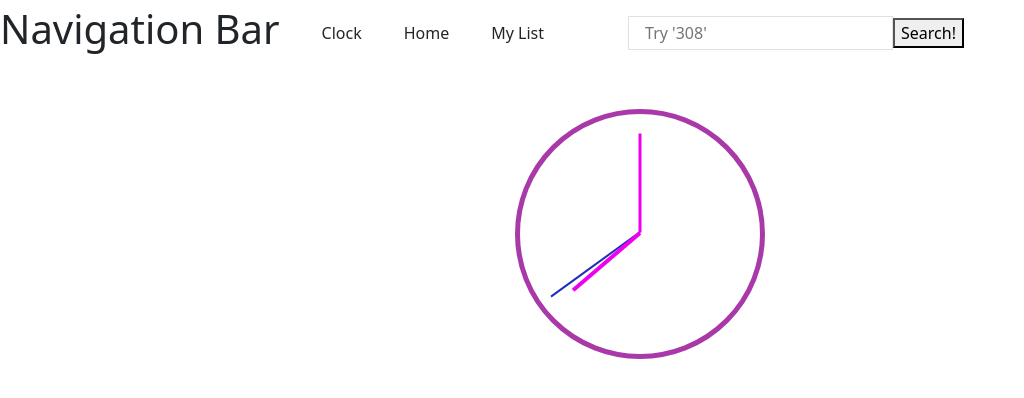
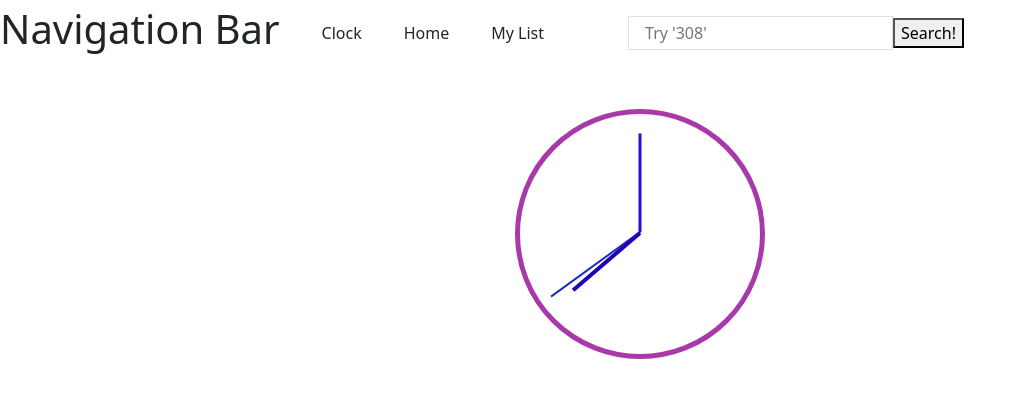
Before and after one commit to kayle-ervin1510/Personal_Project, a React (Vite) app in the folder personal_proj_front/: page /clock in a window 1280 px wide. Shown: the top 398 px of the page, without its empty margins (0-1024 px from the left). Built offline with nearby package versions, Linux system fonts and the light colour scheme.

Commit message:
changed the color of the clock hands

```diff
--- a/personal_proj_front/src/components/clock.css
+++ b/personal_proj_front/src/components/clock.css
@@ -30,12 +30,13 @@ section span:nth-child(3) {
     left: 10%;
     width: 40%;
     height: 4px;
+    background: rgb(32, 2, 183);
 }
 
 span {
     position: absolute;
     top: 50%;
-    background: #e0e;
+    background: rgb(48, 7, 212);
     transform: rotate(90deg);
     transform-origin: 100%;
     transition: all 0.05s;
```
